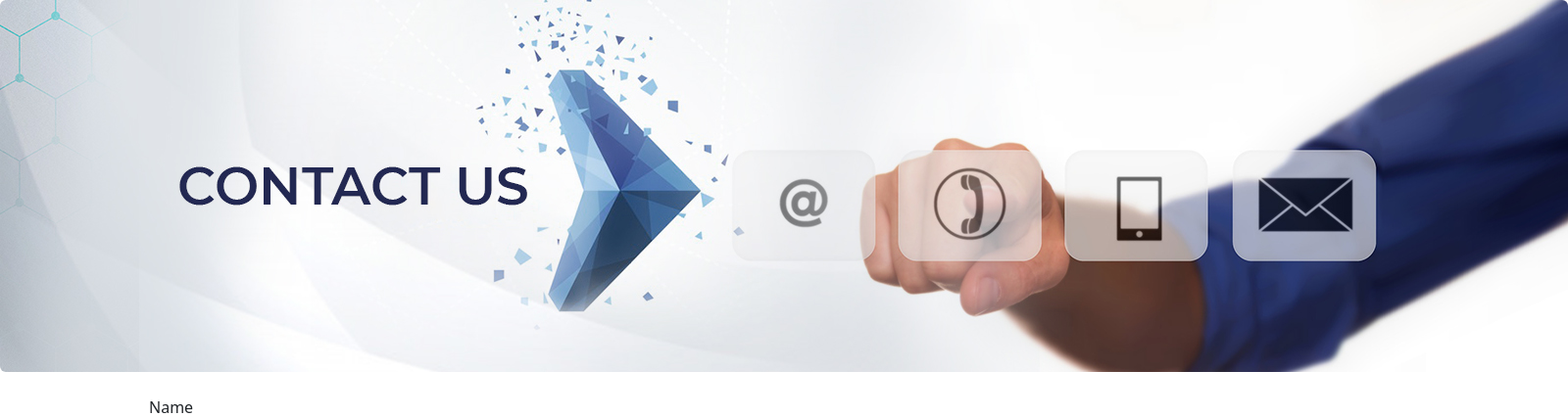
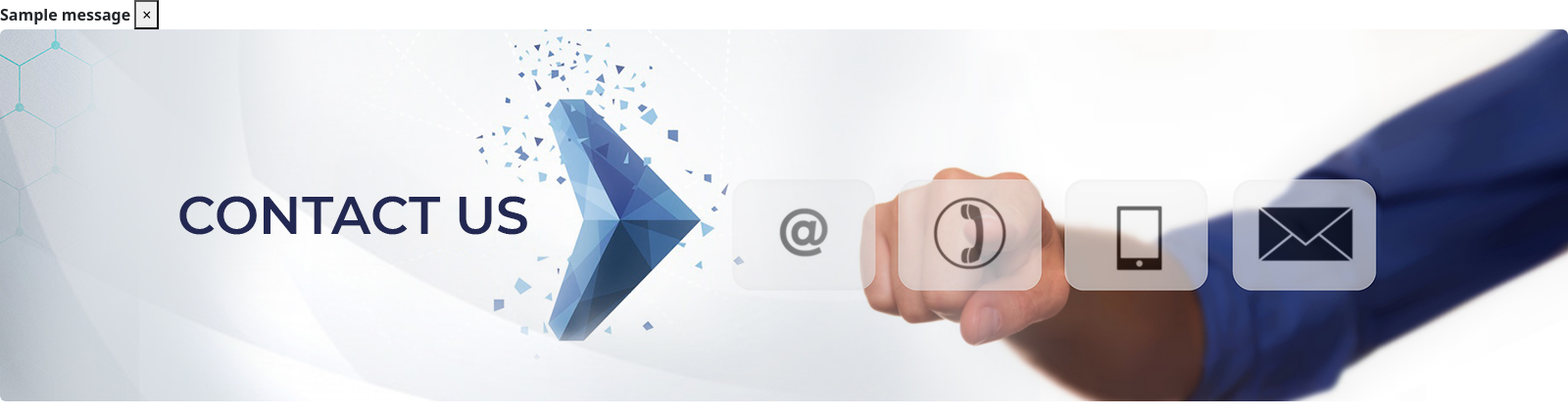
Before and after one commit to santoshs0612/DjangoProject, a Django app: page /contact in a window 1600 px wide. Shown: the part 56-482 px from the top of the page at 98% size. Run offline with Django 5.2, Linux system fonts and the light colour scheme; one stand-in notice (Sample message) is shown.

Commit message:
Now Contact working fine

```diff
--- a/mysite/home/views.py
+++ b/mysite/home/views.py
@@ -1,6 +1,7 @@
 from django.shortcuts import render,HttpResponse
 from datetime import datetime
 from home.models import Contact
+from django.contrib import messages
 # Create your views here.
 
 def index(request):
@@ -25,4 +26,5 @@ def contact(request):
         desc = request.POST.get("desc")
         contact = Contact(name=name,email = email,phone= phone, desc =desc,date = datetime.today() )
         contact.save()
+        messages.success(request, "Your Details has been Saved Thansks for visiting Santosh's IceCream!")
     return render(request,"contact.html")
--- a/mysite/mysite/settings.py
+++ b/mysite/mysite/settings.py
@@ -11,7 +11,7 @@ https://docs.djangoproject.com/en/5.1/ref/settings/
 """
 
 from pathlib import Path
-
+from django.contrib.messages import constants as messages
 # Build paths inside the project like this: BASE_DIR / 'subdir'.
 BASE_DIR = Path(__file__).resolve().parent.parent
 
--- a/mysite/template/base.html
+++ b/mysite/template/base.html
@@ -43,6 +43,17 @@
           </div>
         </div>
       </nav>
+
+      {% if messages %}
+      {% for message in messages %}
+      <div class="{{ message.tags }}" role="alert">
+        <strong>{{ message }}</strong>
+        <button type="button" class="close" data-dismiss="alert" aria-label="Close">
+          <span aria-hidden="true">&times;</span>
+        </button>
+      </div>
+      {% endfor %}
+      {% endif %}
       {% block body %}{% endblock body %}
     <script src="https://cdn.jsdelivr.net/npm/bootstrap@5.3.3/dist/js/bootstrap.bundle.min.js" integrity="sha384-YvpcrYf0tY3lHB60NNkmXc5s9fDVZLESaAA55NDzOxhy9GkcIdslK1eN7N6jIeHz" crossorigin="anonymous"></script>
   </body>
```
Also changed, not shown: mysite/db.sqlite3.
